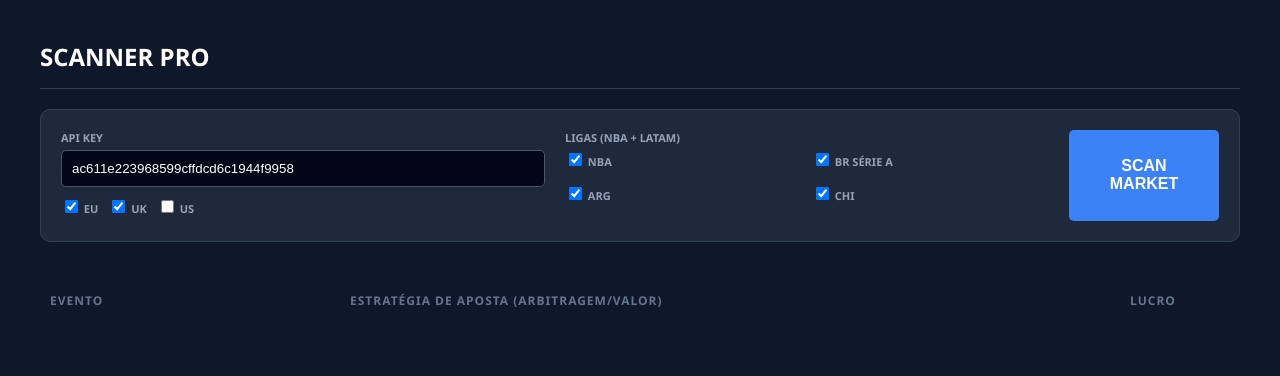
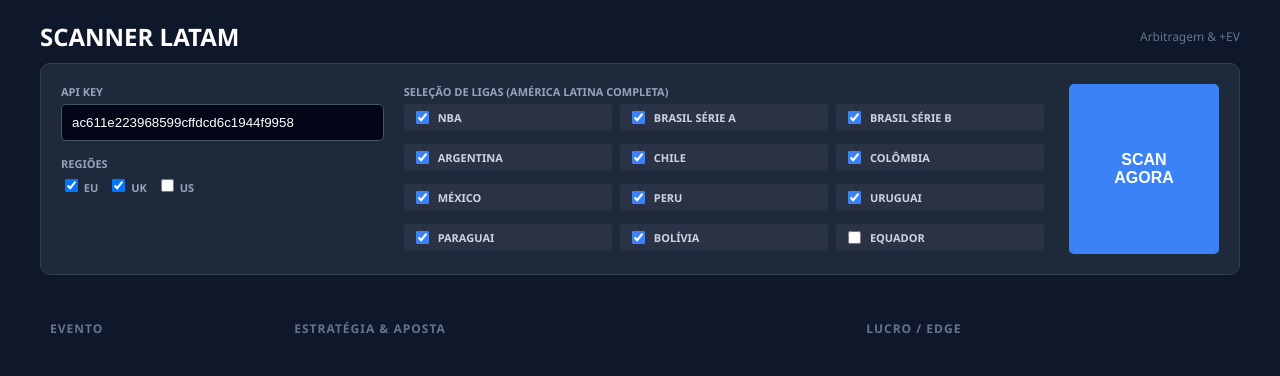
Before and after one commit to fekitorich/odd, a Flask app: page / in a window 1280 px wide. Shown: the top 376 px of the page. Run offline with Flask 3, Linux system fonts and the light colour scheme; lists and menus that the app fills with data are empty.

Commit message:
Update index.html

```diff
--- a/templates/index.html
+++ b/templates/index.html
@@ -2,75 +2,110 @@
 <html lang="pt-br">
 <head>
     <meta charset="UTF-8">
-    <title>Edge Scanner - PRO MODE</title>
+    <title>Edge Scanner - LATAM PRO</title>
     <style>
-        :root { --bg: #0f172a; --panel: #1e293b; --text: #e2e8f0; --primary: #3b82f6; --green: #10b981; --red: #ef4444; }
+        :root { --bg: #0f172a; --panel: #1e293b; --text: #e2e8f0; --primary: #3b82f6; --green: #10b981; --red: #ef4444; --gold: #fbbf24; }
         body { background: var(--bg); color: var(--text); font-family: 'Segoe UI', sans-serif; padding: 20px; margin: 0; }
         .container { max-width: 1200px; margin: 0 auto; }
 
         /* Painel de Controle */
-        .control-panel { background: var(--panel); padding: 20px; border-radius: 10px; display: grid; grid-template-columns: 1fr 1fr 150px; gap: 20px; margin-bottom: 30px; border: 1px solid #334155; }
-        input[type="text"], input[type="number"] { width: 100%; padding: 10px; background: #020617; border: 1px solid #475569; color: white; border-radius: 5px; box-sizing: border-box; }
+        .control-panel { background: var(--panel); padding: 20px; border-radius: 10px; border: 1px solid #334155; margin-bottom: 25px; }
+        .panel-grid { display: grid; grid-template-columns: 1fr 2fr 150px; gap: 20px; }
+
+        input[type="text"] { width: 100%; padding: 10px; background: #020617; border: 1px solid #475569; color: white; border-radius: 5px; box-sizing: border-box; }
         label { font-size: 11px; font-weight: bold; color: #94a3b8; text-transform: uppercase; display: block; margin-bottom: 5px; }
 
         .btn-scan { background: var(--primary); color: white; border: none; border-radius: 5px; font-weight: bold; cursor: pointer; font-size: 16px; height: 100%; width: 100%; transition: 0.2s; }
         .btn-scan:hover { background: #2563eb; }
 
-        /* Tabela de Resultados */
+        /* Checkboxes Customizados */
+        .checkbox-group { display: grid; grid-template-columns: repeat(3, 1fr); gap: 8px; max-height: 150px; overflow-y: auto; padding-right: 5px; }
+        .cb-item { display: flex; align-items: center; gap: 6px; font-size: 11px; color: #cbd5e1; cursor: pointer; background: rgba(255,255,255,0.05); padding: 4px 8px; border-radius: 4px; }
+        .cb-item:hover { background: rgba(255,255,255,0.1); }
+        .cb-item input { accent-color: var(--primary); }
+
+        /* Tabela */
         .results-table { width: 100%; border-collapse: separate; border-spacing: 0 10px; }
         .results-table th { text-align: left; padding: 10px; color: #64748b; font-size: 12px; text-transform: uppercase; letter-spacing: 1px; }
         .row-card { background: var(--panel); }
-        .row-card td { padding: 15px; border-top: 1px solid #334155; border-bottom: 1px solid #334155; vertical-align: middle; }
-        .row-card td:first-child { border-left: 1px solid #334155; border-top-left-radius: 8px; border-bottom-left-radius: 8px; }
-        .row-card td:last-child { border-right: 1px solid #334155; border-top-right-radius: 8px; border-bottom-right-radius: 8px; }
+        .row-card td { padding: 15px; border-top: 1px solid #334155; border-bottom: 1px solid #334155; vertical-align: top; }
+        .row-card td:first-child { border-left: 1px solid #334155; border-top-left-radius: 8px; border-bottom-left-radius: 8px; width: 25%; }
+        .row-card td:last-child { border-right: 1px solid #334155; border-top-right-radius: 8px; border-bottom-right-radius: 8px; width: 10%; text-align: center; }
 
-        /* Estilos de Aposta */
-        .bet-group { display: flex; flex-direction: column; gap: 8px; }
-        .bet-line { display: flex; align-items: center; background: rgba(0,0,0,0.3); padding: 8px; border-radius: 4px; border-left: 3px solid var(--primary); }
+        /* Elementos da Aposta */
+        .bet-line { display: flex; align-items: center; background: rgba(0,0,0,0.3); padding: 8px; border-radius: 4px; border-left: 3px solid #64748b; margin-bottom: 5px; }
+        .type-arb { border-left-color: var(--gold); }
+        .type-ev { border-left-color: var(--green); }
+
         .bet-stake { color: var(--green); font-weight: bold; font-family: monospace; margin-right: 10px; min-width: 60px; }
-        .bet-pick { color: white; font-weight: 600; margin-right: auto; }
-        .bet-bookie { color: #fbbf24; font-size: 12px; margin-right: 10px; background: rgba(251, 191, 36, 0.1); padding: 2px 6px; border-radius: 4px; }
+        .bet-pick { color: white; font-weight: 600; margin-right: auto; font-size: 13px; }
+        .bet-bookie { color: #fbbf24; font-size: 11px; margin-right: 10px; background: rgba(251, 191, 36, 0.1); padding: 2px 6px; border-radius: 4px; }
         .bet-odd { color: white; font-weight: bold; font-size: 14px; }
 
-        .roi-badge { background: rgba(16, 185, 129, 0.2); color: var(--green); padding: 5px 10px; border-radius: 6px; font-weight: bold; border: 1px solid var(--green); display: inline-block; text-align: center; }
-        .market-tag { font-size: 10px; background: #475569; padding: 2px 6px; border-radius: 3px; color: #cbd5e1; margin-top: 5px; display: inline-block; }
+        .badge { padding: 4px 8px; border-radius: 4px; font-size: 10px; font-weight: bold; text-transform: uppercase; display: inline-block; margin-bottom: 5px; }
+        .badge-arb { background: rgba(251, 191, 36, 0.2); color: var(--gold); border: 1px solid var(--gold); }
+        .badge-ev { background: rgba(16, 185, 129, 0.2); color: var(--green); border: 1px solid var(--green); }
     </style>
 </head>
 <body>
 
 <div class="container">
-    <h2 style="color:white; border-bottom:1px solid #334155; padding-bottom:15px;">SCANNER PRO</h2>
+    <div style="display:flex; justify-content:space-between; align-items:center; margin-bottom:10px;">
+        <h2 style="color:white; margin:0;">SCANNER LATAM</h2>
+        <div style="color:#64748b; font-size:12px;">Arbitragem & +EV</div>
+    </div>
 
     <form id="form" class="control-panel">
+        <div class="panel-grid">
             <div>
                 <label>API KEY</label>
                 <input type="text" name="apiKey" value="ac611e223968599cffdcd6c1944f9958">
-            <div style="margin-top:10px; display:flex; gap:10px; font-size:12px; color:#cbd5e1;">
+                <div style="margin-top:15px;">
+                    <label>Regiões</label>
+                    <div style="display:flex; gap:10px; color:#cbd5e1; font-size:12px;">
                         <label><input type="checkbox" name="regions" value="eu" checked> EU</label>
                         <label><input type="checkbox" name="regions" value="uk" checked> UK</label>
                         <label><input type="checkbox" name="regions" value="us"> US</label>
                     </div>
                 </div>
+            </div>
+
             <div>
-            <label>LIGAS (NBA + LATAM)</label>
-            <div style="display:grid; grid-template-columns: 1fr 1fr; gap:10px; color:#cbd5e1; font-size:12px;">
-                <label><input type="checkbox" name="sports" value="basketball_nba" checked> NBA</label>
-                <label><input type="checkbox" name="sports" value="soccer_brazil_campeonato" checked> BR Série A</label>
-                <label><input type="checkbox" name="sports" value="soccer_argentina_primera" checked> ARG</label>
-                <label><input type="checkbox" name="sports" value="soccer_chile_primera" checked> CHI</label>
+                <label>SELEÇÃO DE LIGAS (América Latina Completa)</label>
+                <div class="checkbox-group">
+                    <label class="cb-item"><input type="checkbox" name="sports" value="basketball_nba" checked> NBA</label>
+                    <label class="cb-item"><input type="checkbox" name="sports" value="soccer_brazil_campeonato" checked> Brasil Série A</label>
+                    <label class="cb-item"><input type="checkbox" name="sports" value="soccer_brazil_serie_b" checked> Brasil Série B</label>
+
+                    <label class="cb-item"><input type="checkbox" name="sports" value="soccer_argentina_primera" checked> Argentina</label>
+                    <label class="cb-item"><input type="checkbox" name="sports" value="soccer_chile_primera" checked> Chile</label>
+                    <label class="cb-item"><input type="checkbox" name="sports" value="soccer_colombia_primera_a" checked> Colômbia</label>
+                    <label class="cb-item"><input type="checkbox" name="sports" value="soccer_mexico_ligamx" checked> México</label>
+                    <label class="cb-item"><input type="checkbox" name="sports" value="soccer_peru_primera" checked> Peru</label>
+                    <label class="cb-item"><input type="checkbox" name="sports" value="soccer_uruguay_primera" checked> Uruguai</label>
+                    <label class="cb-item"><input type="checkbox" name="sports" value="soccer_paraguay_primera" checked> Paraguai</label>
+                    <label class="cb-item"><input type="checkbox" name="sports" value="soccer_bolivia_primera" checked> Bolívia</label>
+                    <label class="cb-item"><input type="checkbox" name="sports" value="soccer_ecuador_serie_a"> Equador</label>
                 </div>
             </div>
-        <button type="submit" id="btn" class="btn-scan">SCAN<br>MARKET</button>
+
+            <div>
+                <button type="submit" id="btn" class="btn-scan">SCAN<br>AGORA</button>
+            </div>
+        </div>
     </form>
 
-    <div id="loading" style="display:none; text-align:center; color:#64748b; padding:40px;">Buscando oportunidades...</div>
+    <div id="loading" style="display:none; text-align:center; color:#64748b; padding:40px;">
+        Varrendo casas de aposta...<br>
+        <small>(Isso pode levar alguns segundos dependendo da quantidade de ligas)</small>
+    </div>
 
     <table class="results-table">
         <thead>
             <tr>
-                <th style="width: 25%;">Evento</th>
-                <th>Estratégia de Aposta (Arbitragem/Valor)</th>
-                <th style="width: 10%;">Lucro</th>
+                <th>Evento</th>
+                <th>Estratégia & Aposta</th>
+                <th>Lucro / Edge</th>
             </tr>
         </thead>
         <tbody id="tb-body"></tbody>
@@ -94,7 +129,7 @@
                 apiKey: formData.get('apiKey'),
                 sports: [...formData.getAll('sports')],
                 regions: [...formData.getAll('regions')],
-                stake: 100 // Base de cálculo $100
+                stake: 100
             };
 
             const res = await fetch('/scan', {
@@ -104,10 +139,20 @@
             });
             const data = await res.json();
 
-            // Juntar Arbitragem e +EV
+            // Verifica erro de cota
+            if (data.sport_errors && data.sport_errors.some(e => e.error.includes("quota"))) {
+                throw new Error("Sua cota de API acabou. Troque a chave.");
+            }
+
+            // Unifica as listas e marca o tipo
             let allOps = [];
-            if(data.arbitrage?.opportunities) allOps = allOps.concat(data.arbitrage.opportunities);
-            if(data.plus_ev?.opportunities) allOps = allOps.concat(data.plus_ev.opportunities);
+
+            if(data.arbitrage?.opportunities) {
+                data.arbitrage.opportunities.forEach(op => { op.type = 'arb'; allOps.push(op); });
+            }
+            if(data.plus_ev?.opportunities) {
+                data.plus_ev.opportunities.forEach(op => { op.type = 'ev'; allOps.push(op); });
+            }
 
             renderTable(allOps);
 
@@ -123,28 +168,29 @@
         const tbody = document.getElementById('tb-body');
 
         if (!list || list.length === 0) {
-            tbody.innerHTML = '<tr><td colspan="3" style="text-align:center; padding:30px; color:#64748b;">Nenhuma oportunidade encontrada nas ligas selecionadas.</td></tr>';
+            tbody.innerHTML = '<tr><td colspan="3" style="text-align:center; padding:40px; color:#64748b;">Nenhuma oportunidade encontrada.<br>Tente adicionar mais regiões (UK/EU) ou aguarde novos jogos.</td></tr>';
             return;
         }
 
         list.forEach(item => {
-            const roi = item.roi_percent || item.gross_roi_percent || item.edge_percent || 0;
+            // Define valores base
+            const roi = item.roi_percent || item.edge_percent || item.gross_roi_percent || 0;
             const market = item.market || 'moneyline';
+            const isArb = item.type === 'arb';
 
-            // Lógica Poderosa para ler 'stakes.breakdown' (Arbitragem) OU 'outcomes' (+EV)
             let betsHTML = '';
 
-            // CASO 1: ARBITRAGEM (Tem stakes.breakdown) - JSON QUE VOCÊ MANDOU
-            if (item.stakes && item.stakes.breakdown) {
+            // LÓGICA 1: ARBITRAGEM (Usa stakes.breakdown)
+            if (isArb && item.stakes && item.stakes.breakdown) {
                 betsHTML = item.stakes.breakdown.map(bet => {
-                    // Formata a linha (ex: Spreads -13.5)
+                    // Formata handicap se existir
                     let line = '';
                     if (bet.point !== null && bet.point !== undefined) {
                         line = bet.point > 0 ? `+${bet.point}` : `${bet.point}`;
                     }
 
                     return `
-                    <div class="bet-line">
+                    <div class="bet-line type-arb">
                         <span class="bet-stake">$${bet.stake.toFixed(2)}</span>
                         <span class="bet-pick">${bet.outcome} <span style="color:#60a5fa">${line}</span></span>
                         <span class="bet-bookie">${bet.bookmaker}</span>
@@ -152,20 +198,24 @@
                     </div>`;
                 }).join('');
             }
-            // CASO 2: +EV (Geralmente usa outcomes simples)
-            else if (item.outcomes) {
+            // LÓGICA 2: +EV (Usa outcomes simples)
+            else if (item.outcomes && item.outcomes.length > 0) {
                 betsHTML = item.outcomes.map(bet => {
+                    // Formata handicap/linha
                     let line = '';
-                    if (bet.point || item.point) {
-                        const p = bet.point || item.point;
+                    const p = bet.point || item.point; // Tenta pegar do outcome ou do item pai
+                    if (p !== null && p !== undefined) {
                         line = p > 0 ? `+${p}` : `${p}`;
                     }
-                    const name = bet.name || bet.outcome || item.selection || 'Aposta';
+
+                    const name = bet.name || bet.selection || bet.outcome || 'Aposta';
                     const book = bet.bookmaker || item.bookmaker || 'Casa';
                     const price = bet.price || bet.odds || item.price;
 
+                    // No EV não temos stake calculado pela API, mostramos um ícone ou texto
                     return `
-                    <div class="bet-line" style="border-left-color: #10b981;">
+                    <div class="bet-line type-ev">
+                        <span class="bet-stake" style="font-size:10px; color:#cbd5e1; min-width:auto; margin-right:8px;">VALOR</span>
                         <span class="bet-pick">${name} <span style="color:#60a5fa">${line}</span></span>
                         <span class="bet-bookie">${book}</span>
                         <span class="bet-odd">@${price}</span>
@@ -173,20 +223,25 @@
                 }).join('');
             }
 
+            // Renderiza a linha
+            const badgeClass = isArb ? 'badge-arb' : 'badge-ev';
+            const badgeText = isArb ? 'ARBITRAGEM (LUCRO CERTO)' : '+EV (VALOR ESPERADO)';
+
             tbody.innerHTML += `
                 <tr class="row-card">
                     <td>
+                        <div class="badge ${badgeClass}">${badgeText}</div>
                         <div style="font-weight:bold; color:white; font-size:14px;">${item.sport_display || item.sport}</div>
-                        <div style="font-size:13px; color:#94a3b8; margin-top:5px;">${item.event}</div>
-                        <span class="market-tag">${market.toUpperCase()}</span>
+                        <div style="font-size:12px; color:#94a3b8; margin-top:4px;">${item.event}</div>
                     </td>
                     <td>
-                        <div class="bet-group">
+                        <div style="display:flex; flex-direction:column; gap:5px;">
                             ${betsHTML}
                         </div>
                     </td>
                     <td style="text-align:center;">
-                        <span class="roi-badge">${parseFloat(roi).toFixed(2)}%</span>
+                        <div style="font-size:16px; font-weight:bold; color:${isArb ? '#fbbf24' : '#10b981'}">${parseFloat(roi).toFixed(2)}%</div>
+                        <div style="font-size:10px; color:#64748b;">${isArb ? 'Retorno' : 'Edge'}</div>
                     </td>
                 </tr>
             `;
```
Lines whose indentation alone changed are shown as unchanged.
